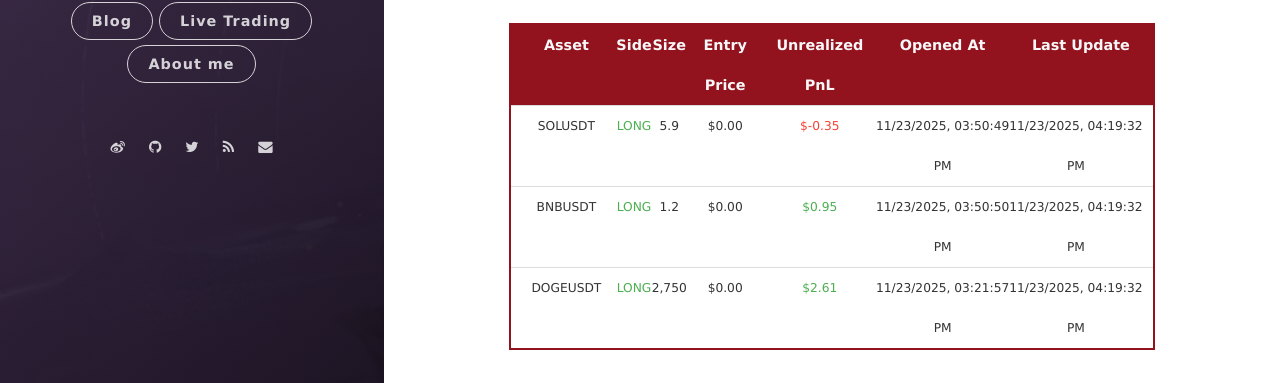
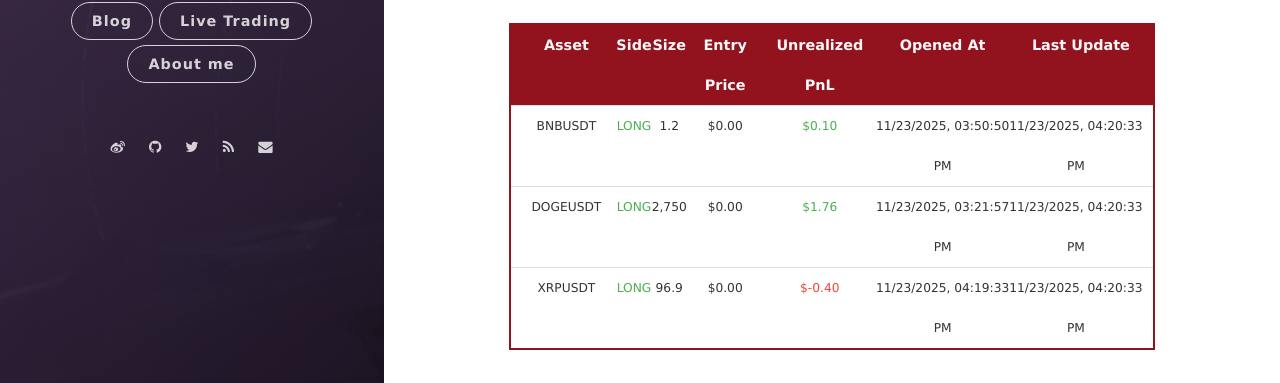
Before and after one commit to leeyegy/leeyegy.github.io, a Jekyll site: the page built from live-trading.html, in a window 1280 px wide and 1026 px high. Shown: the part 576-959 px from the top of the window. Built offline with Jekyll 4.4.1, drawn with Linux system fonts in a browser that asks for light colours; nearby versions of some CDN libraries.

Commit message:
AccountMonitor: refresh positions 2025-11-24T00:20:33+08:00

```diff
--- a/assets/data/binance/positions.json
+++ b/assets/data/binance/positions.json
@@ -1,29 +1,29 @@
 [
-  {
-    "symbol": "SOLUSDT",
-    "side": "LONG",
-    "size": 5.9,
-    "entryPrice": 0.0,
-    "unrealizedPnl": -0.354,
-    "openedAt": "2025-11-23T23:50:49+08:00",
-    "reportedAt": "2025-11-24T00:19:32+08:00"
-  },
   {
     "symbol": "BNBUSDT",
     "side": "LONG",
     "size": 1.2,
     "entryPrice": 0.0,
-    "unrealizedPnl": 0.94910527,
+    "unrealizedPnl": 0.096,
     "openedAt": "2025-11-23T23:50:50+08:00",
-    "reportedAt": "2025-11-24T00:19:32+08:00"
+    "reportedAt": "2025-11-24T00:20:33+08:00"
   },
   {
     "symbol": "DOGEUSDT",
     "side": "LONG",
     "size": 2750.0,
     "entryPrice": 0.0,
-    "unrealizedPnl": 2.6125,
+    "unrealizedPnl": 1.76,
     "openedAt": "2025-11-23T23:21:57+08:00",
-    "reportedAt": "2025-11-24T00:19:32+08:00"
+    "reportedAt": "2025-11-24T00:20:33+08:00"
+  },
+  {
+    "symbol": "XRPUSDT",
+    "side": "LONG",
+    "size": 96.9,
+    "entryPrice": 0.0,
+    "unrealizedPnl": -0.39729,
+    "openedAt": "2025-11-24T00:19:33+08:00",
+    "reportedAt": "2025-11-24T00:20:33+08:00"
   }
 ]
```
